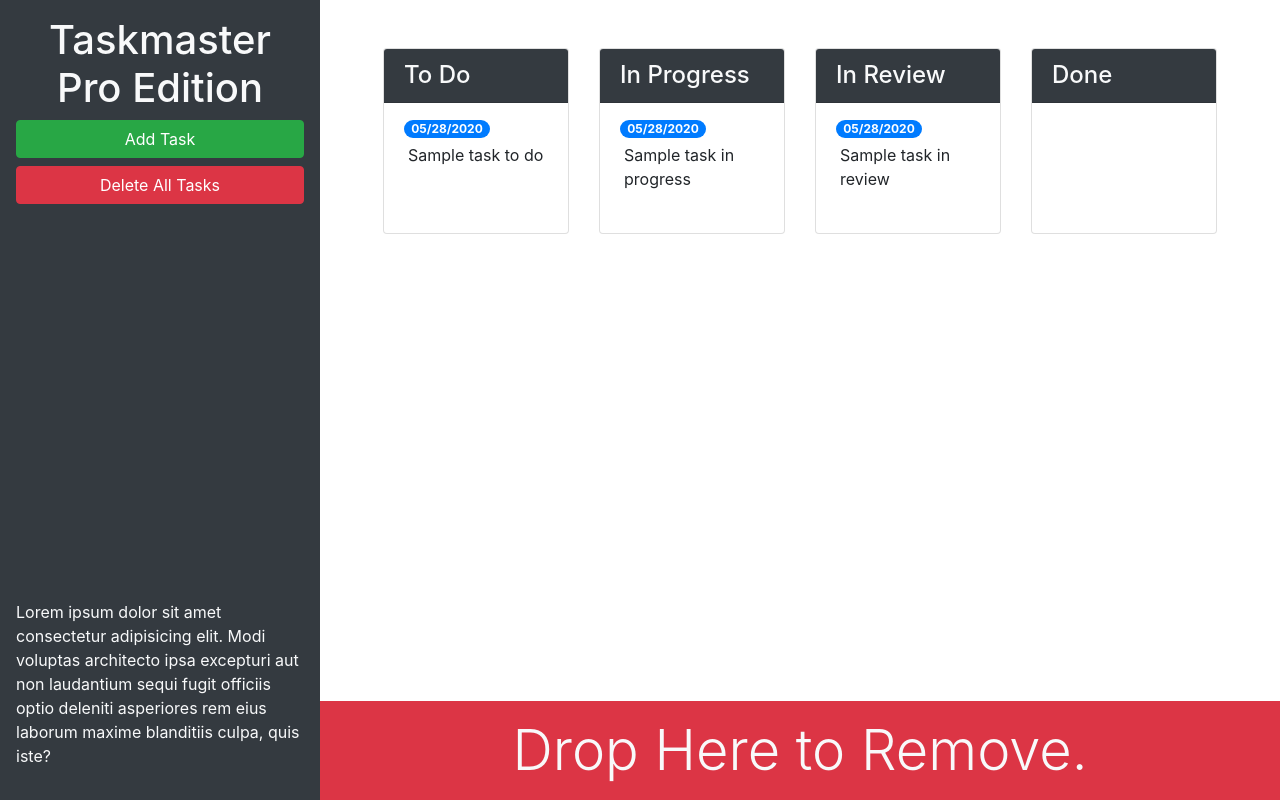
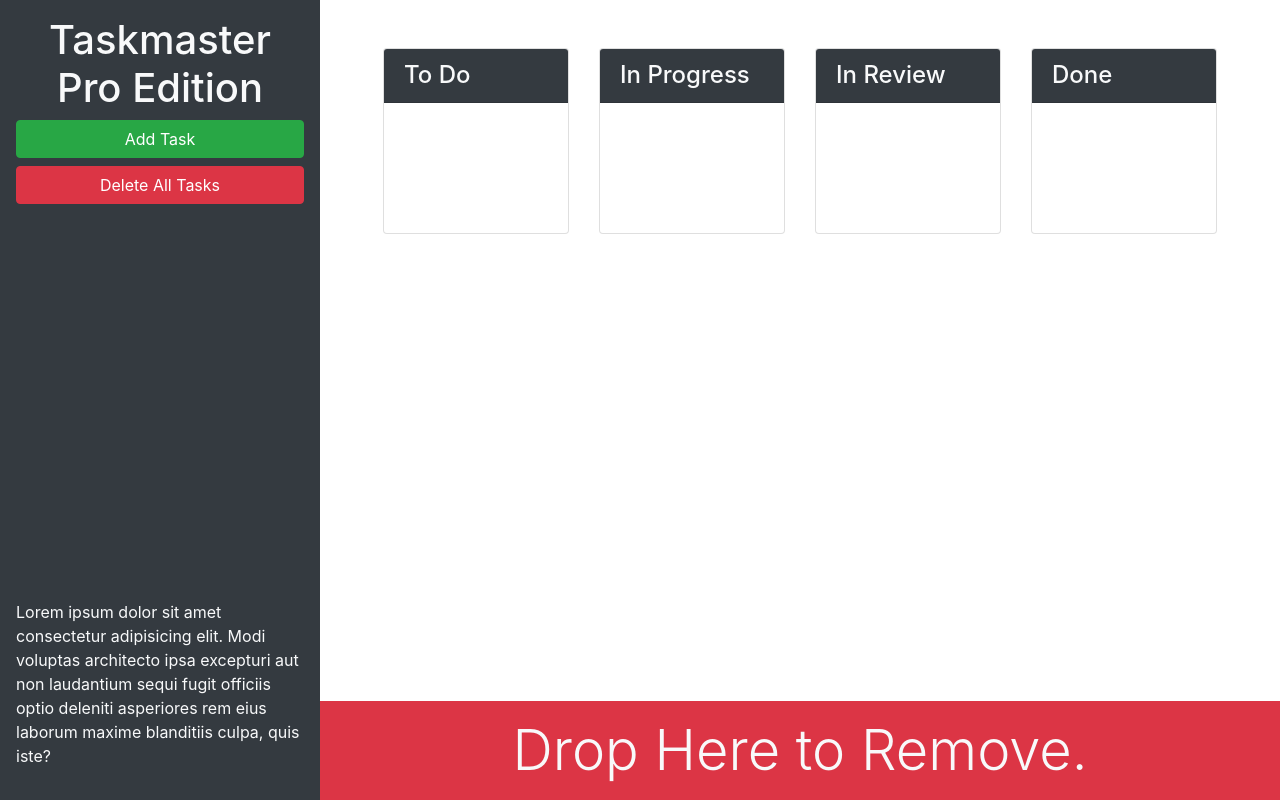
Before and after one commit to AndySanchez726/taskmaster-pro, a plain HTML site: page index.html in a window 1280 px wide. Drawn offline with nearby package versions, Linux system fonts and the light colour scheme.

Commit message:
deleted tasks from html

```diff
--- a/index.html
+++ b/index.html
@@ -32,10 +32,6 @@
               To Do
             </h4>
             <ul id="list-toDo" class="list-group list-group-flush">
-              <li class="list-group-item">
-                <span class="badge badge-primary badge-pill">05/28/2020</span>
-                <p class="m-1">Sample task to do</p>
-              </li>
             </ul>
           </div>
         </div>
@@ -47,10 +43,6 @@
               In Progress
             </h4>
             <ul id="list-inProgress" class="list-group list-group-flush">
-              <li class="list-group-item">
-                <span class="badge badge-primary badge-pill">05/28/2020</span>
-                <p class="m-1">Sample task in progress</p>
-              </li>
             </ul>
           </div>
         </div>
@@ -62,10 +54,6 @@
               In Review
             </h4>
             <ul id="list-inReview" class="list-group list-group-flush">
-              <li class="list-group-item">
-                <span class="badge badge-primary badge-pill">05/28/2020</span>
-                <p class="m-1">Sample task in review</p>
-              </li>
             </ul>
           </div>
         </div>
@@ -77,10 +65,6 @@
               Done
             </h4>
               <ul id="list-done" class="list-group list-group-flush">
-                <li class="list-group-item">
-                  <span class="badge badge-primary badge-pill"></span>
-                  <p class="m-1"></p>
-                </li>
               </ul>
             </div>
         </div>
```
